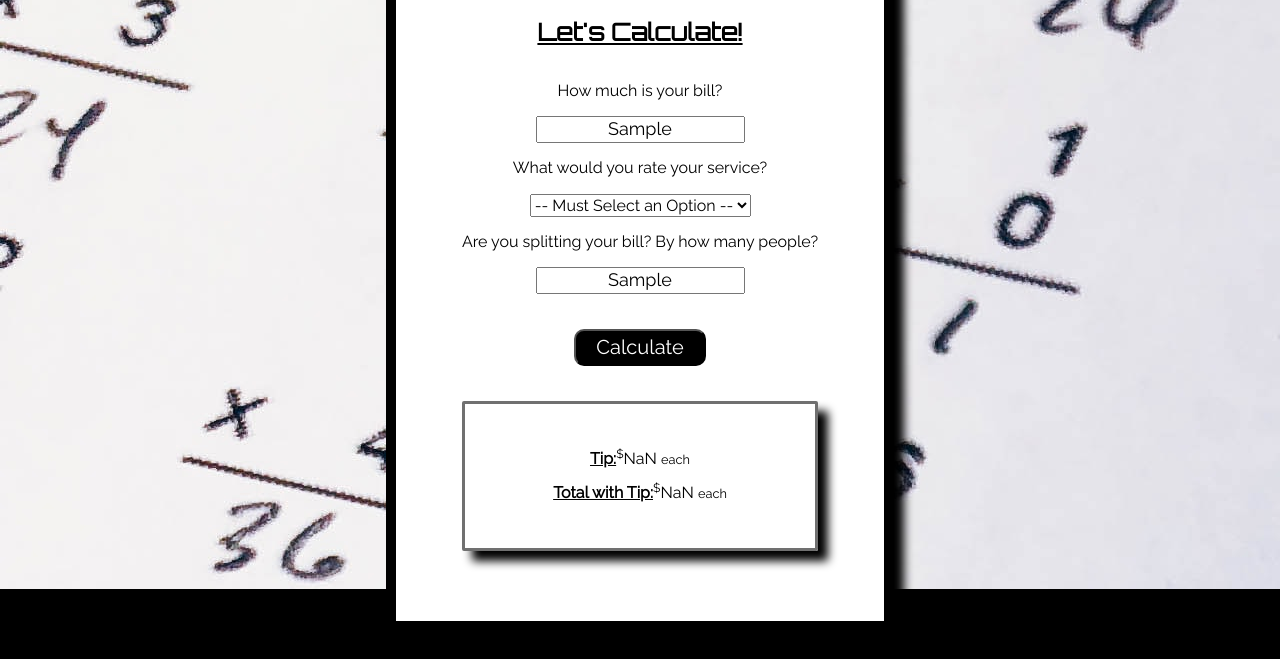
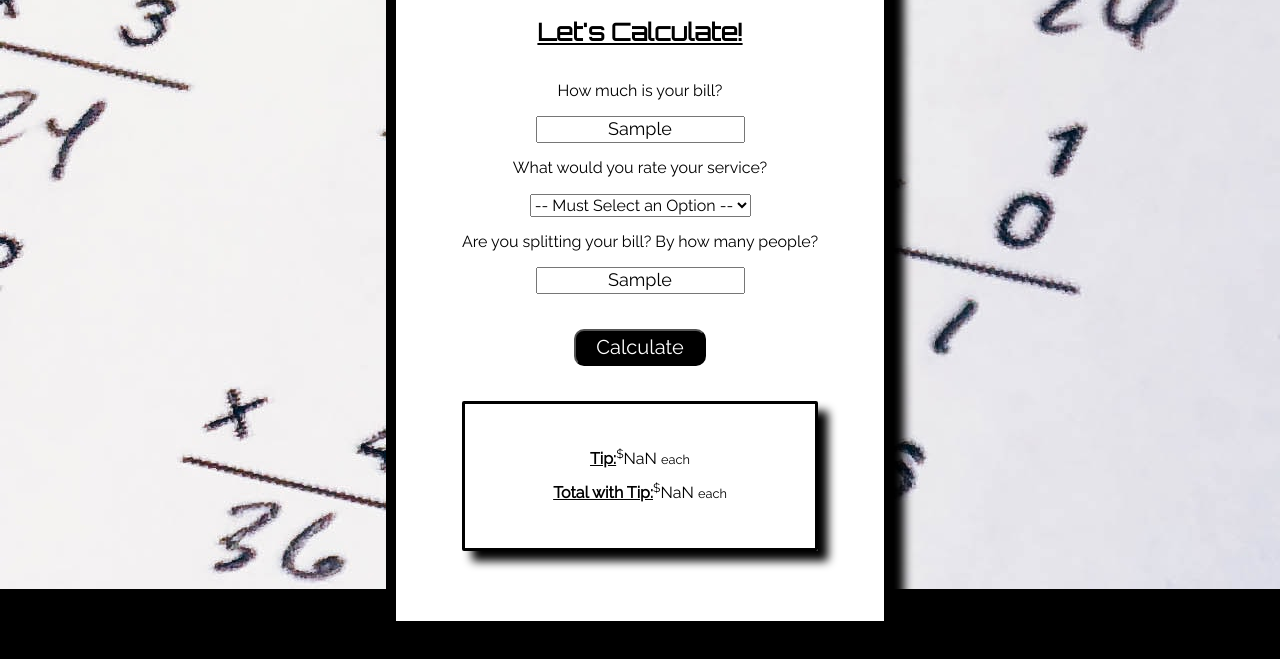
Before and after one commit to nath248/tip-calculator-javascript, a plain HTML site: page index.html in a window 1280 px wide. Both pictures are taken after typing "Sample", "Sample" into the empty fields and a click on the button "Calculate". Shown: the part 211-870 px from the top of the page. Drawn offline with Linux system fonts and the light colour scheme.

Commit message:
Add styling

```diff
--- a/css/main.css
+++ b/css/main.css
@@ -50,7 +50,7 @@ button:hover {
 }
 
 #total-tip {
-    border: 3px solid #707070;
+    border: 3px solid black;
     padding: 30px 10px;
 }
 
```
